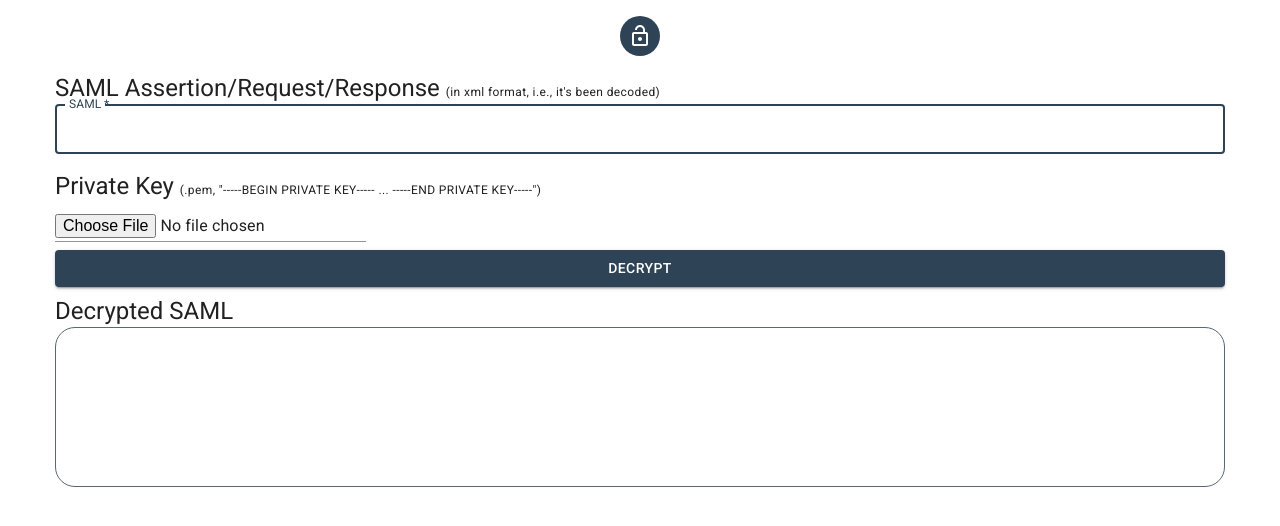
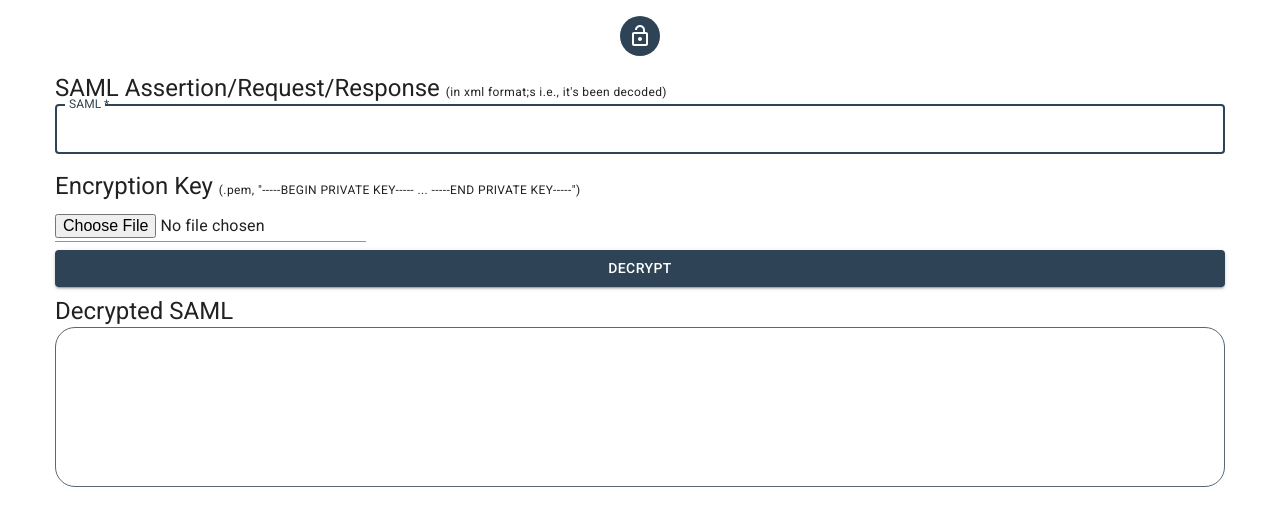
Before and after one commit to dbrowski/decrypt-saml, a React (Create React App) app: page / in a window 1280 px wide. Shown: the top 526 px of the page. Built offline with nearby package versions, Linux system fonts and the light colour scheme; what timers would draw is missing.

Commit message:
text changes

```diff
--- a/src/App.js
+++ b/src/App.js
@@ -193,16 +193,10 @@ export default function App() {
     readAsXML(saml);
   };
 
-  const onChange = async (event) => {
+  const onChange = (event) => {
     const f = event.target.files[0];
     setPrivateKeyFile(f);
-    await uploadFile(f);
-    console.log("f.name");
-    console.log(f.name);
-    console.log("f.type");
-    console.log(f.type);
-    console.log("f.size");
-    console.log(f.size);
+    uploadFile(f);
     event.stopPropagation();
     event.preventDefault();
   };
@@ -263,7 +257,7 @@ export default function App() {
                 <Typography component="h5" variant="h5" align="left">
                   SAML Assertion/Request/Response{" "}
                   <Typography variant="caption" sx={{ display: "inline-flex" }}>
-                    (in xml format, i.e., it's been decoded)
+                    (in xml format;s i.e., it's been decoded)
                   </Typography>
                 </Typography>
 
@@ -308,7 +302,7 @@ export default function App() {
               <Grid container item xs={12} sx={{ flex: "10 1 auto" }}>
                 <Grid item xs={12}>
                   <Typography component="h5" variant="h5" align="left">
-                    Private Key{" "}
+                    Encryption Key{" "}
                     <Typography
                       variant="caption"
                       sx={{ display: "inline-flex" }}
```
